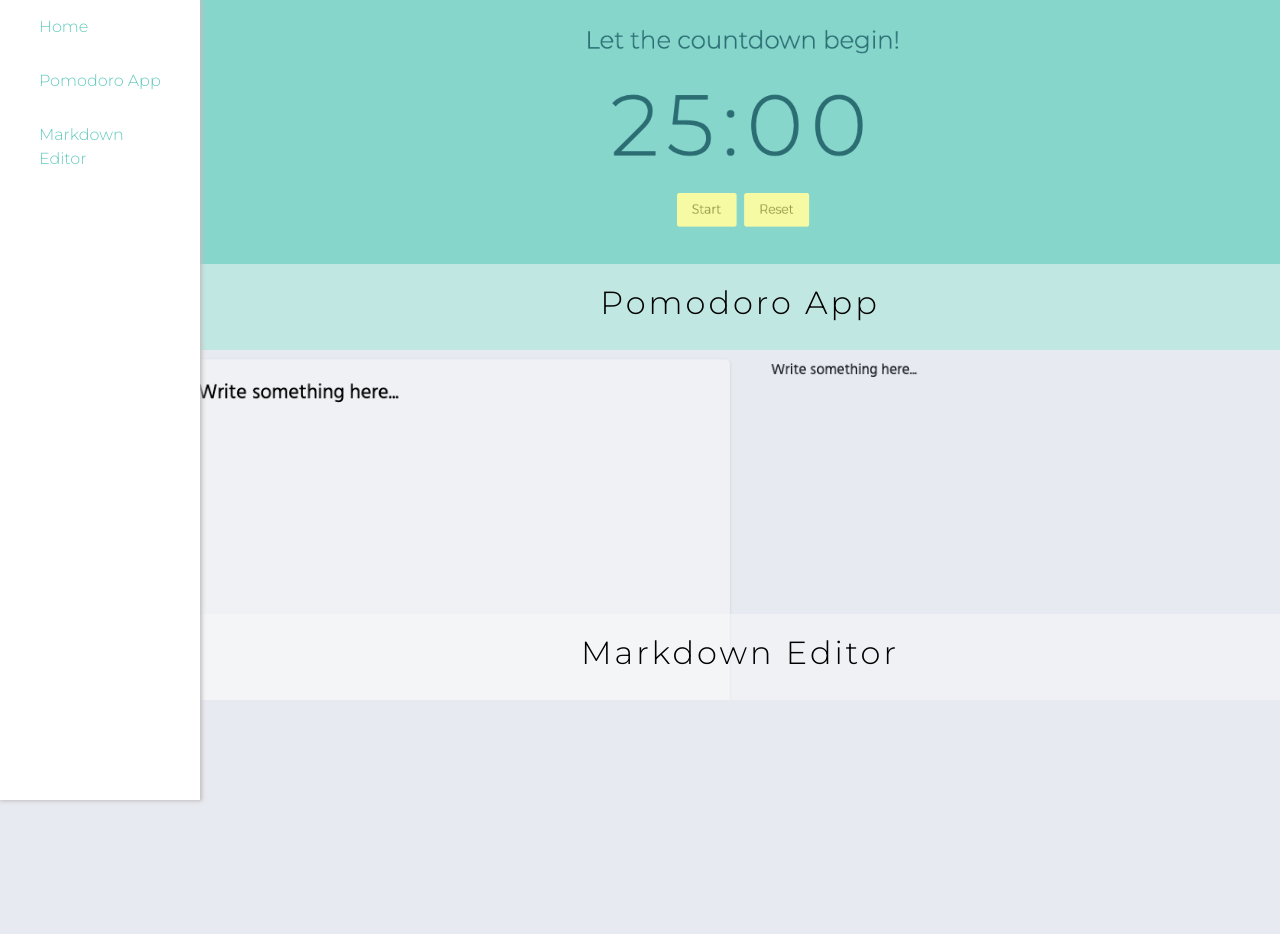
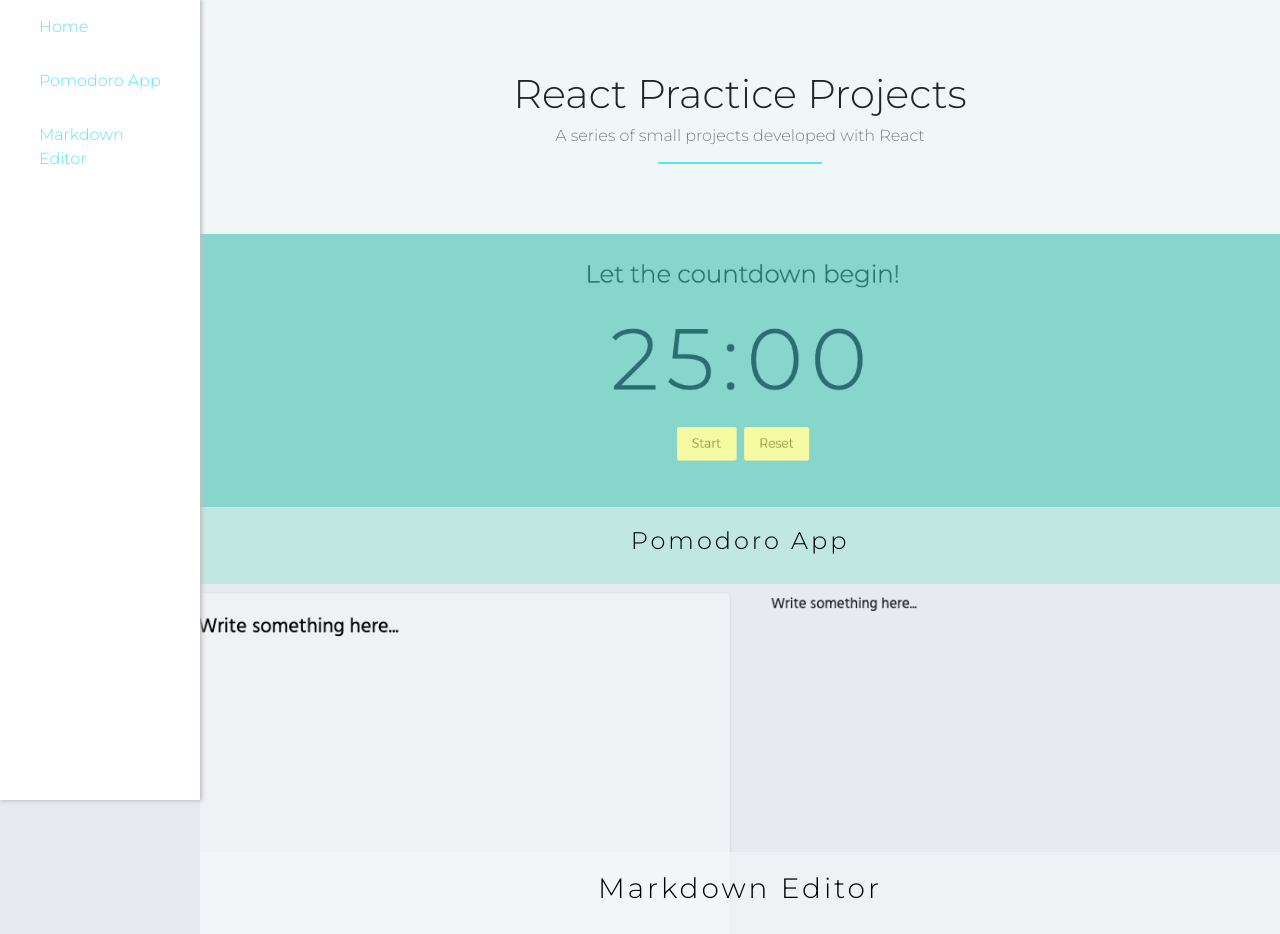
Before and after one commit to emmawv/react-practice-projects, a React app: page / in a window 1280 px wide. Before the commit the page ends 800 px from the top, so only its background shows below. Built offline with nearby package versions, Linux system fonts and the light colour scheme.

Commit message:
main page css

```diff
--- a/src/components/App.css
+++ b/src/components/App.css
@@ -8,5 +8,5 @@ a, a:hover{
 }
 
 main{
-    margin-left: 200px
+    margin-left: 200px;
 }
--- a/src/components/MainPage/MainPage.css
+++ b/src/components/MainPage/MainPage.css
@@ -3,7 +3,7 @@
     position: relative;
     overflow: hidden;
     width: 100%;
-    text-align: center
+    text-align: center;
 }
 
 .section-card img{
@@ -32,3 +32,17 @@
     letter-spacing: 3px;
     font-family: 'Montserrat', sans-serif;
 }
+
+header{
+    text-align: center;
+    line-height: 20px;
+    padding: 70px 0;
+    font-family: 'Montserrat', sans-serif;
+    background-color: #eff7f8
+}
+
+hr{
+    width: 15%;
+    margin: 0 auto;
+    border: 1px solid #5EE0FA;
+}
--- a/src/components/MainPage/MainPage.js
+++ b/src/components/MainPage/MainPage.js
@@ -1,5 +1,4 @@
 import { Link } from 'react-router-dom'
-import { Col, Row } from 'react-bootstrap'
 
 import './MainPage.css'
 import pomodoroImg from './pomodoro.png'
@@ -8,11 +7,16 @@ import markdownImg from './markdown.png'
 const MainPage = () => {
     return (
         <>
+            <header>
+                <h1>React Practice Projects</h1>
+                <p style={{color: 'grey'}}>A series of small projects developed with React</p>
+                <hr/>
+            </header>
             <Link to='/pomodoro'>
                 <section className='section-card'>
                     <img src={pomodoroImg} alt='pomodoro app' />
                     <div className='title'>
-                        <h2>Pomodoro App</h2>
+                        <h4>Pomodoro App</h4>
                     </div>
                 </section>
             </Link>
@@ -20,7 +24,7 @@ const MainPage = () => {
                 <section className='section-card'>
                     <img src={markdownImg} alt='markdown editor' />
                     <div className='title'>
-                        <h2>Markdown Editor</h2>
+                        <h3>Markdown Editor</h3>
                     </div>
                 </section>
             </Link>
--- a/src/components/Navbar/Navigation.css
+++ b/src/components/Navbar/Navigation.css
@@ -25,12 +25,12 @@
 }
 
 .navbar li:hover{
-    background-color: #c9e4e1;
+    background-color: #baecf7;
     color: white
 }
 
 .navbar a{
     display: block;
     text-decoration: none;
-    color: #63cabe;
+    color: #5EE0FA;
 }
```
Also changed, not shown: 1 other file.
